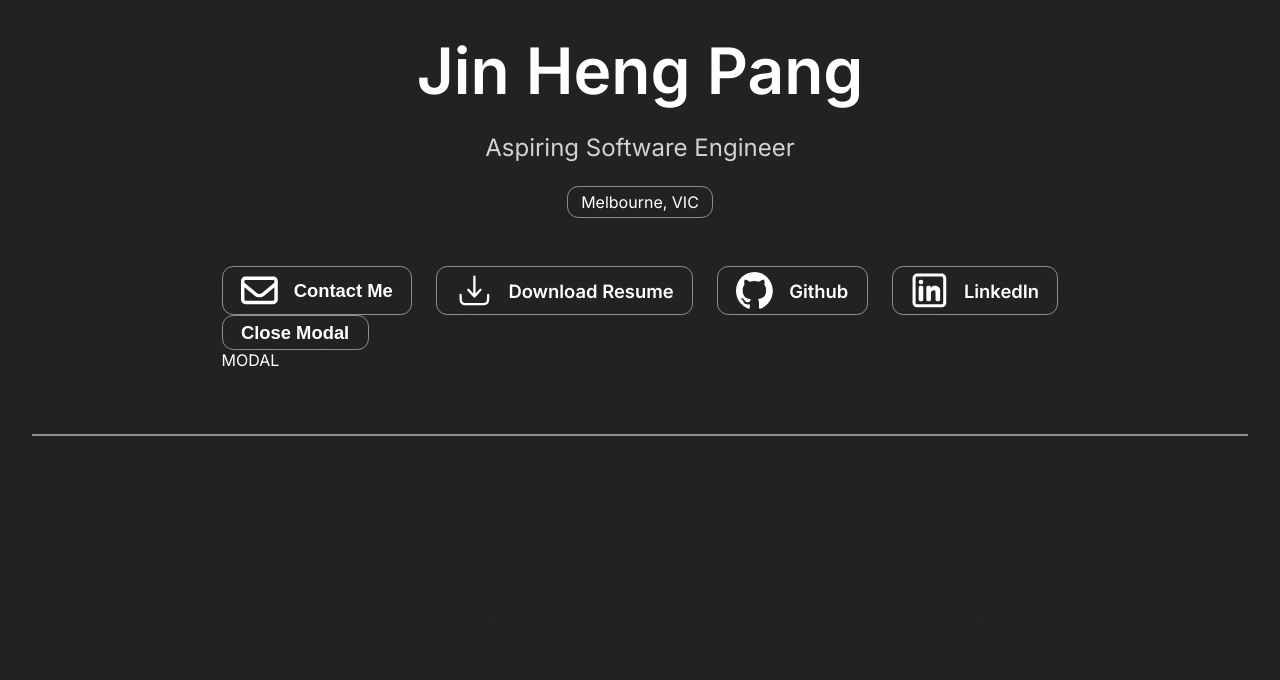
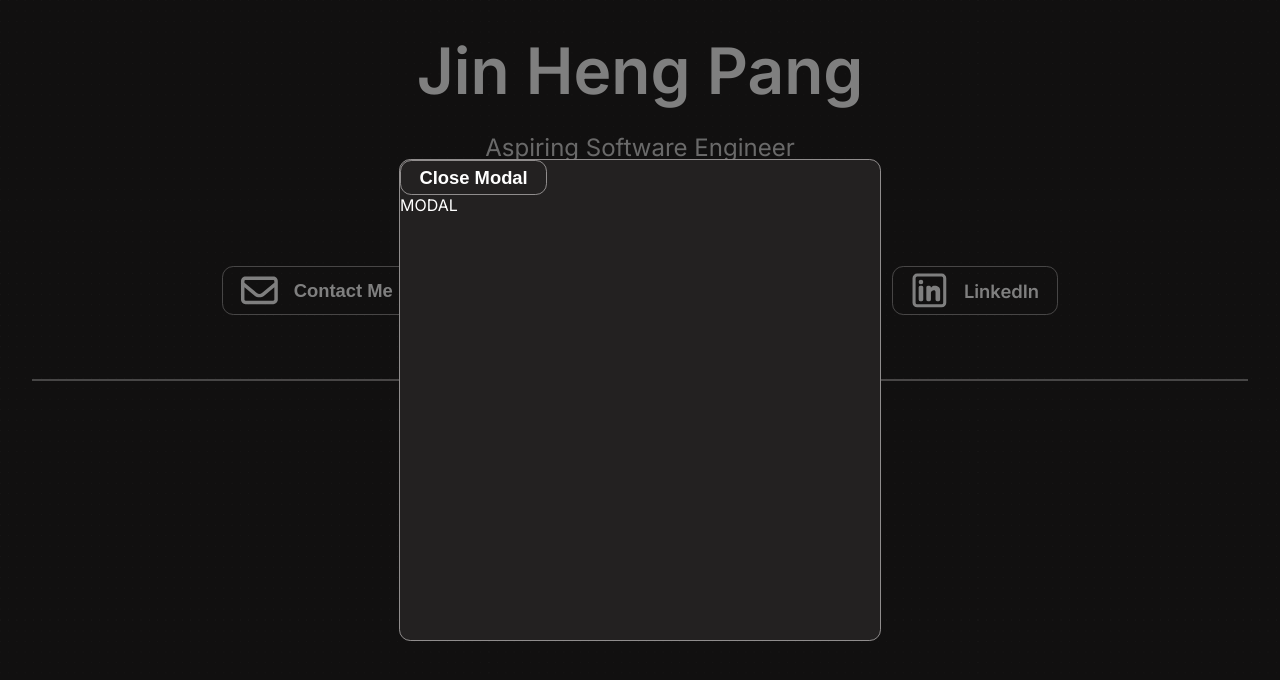
Before and after one commit to jinheng-pang/jin-portfolio, a React (Vite) app: page / in a window 1280 px wide. Both pictures are taken after a click on the button "Contact Me". Shown: the top 680 px of the page. Built offline with nearby package versions, Linux system fonts and the light colour scheme.

Commit message:
Basic styling for contact form - center contact form relative to viewport - dim rest of page behind contact form

```diff
--- a/src/components/ContactForm.tsx
+++ b/src/components/ContactForm.tsx
@@ -1,4 +1,4 @@
-import { useState } from "react";
+import "./contactForm.css"
 
 interface ContactFormProps {
   open: boolean;
@@ -10,9 +10,11 @@ const ContactForm = ( { open, children, onClose}: ContactFormProps ) => {
   if (!open) return null
 
   return (
-    <div>
-        <button onClick={onClose}>Close Modal</button>
-        {children}
+    <div className="overlay">
+        <div className="contactForm">
+            <button onClick={onClose}>Close Modal</button>
+            {children}
+        </div>
     </div>
   );
 };
--- /dev/null
+++ b/src/components/contactForm.css
@@ -0,0 +1,23 @@
+.overlay {
+  position: fixed; /* stays in place, even on scroll */
+  top: 0;
+  left: 0;
+  width: 100vw; /* cover full viewport width */
+  height: 100vh; /* cover full viewport height */
+  background: rgba(0, 0, 0, 0.5); /* semi-transparent black */
+}
+
+.contactForm {
+  /* viewport positioning */
+  height: 60vh;
+  width: 60vh;
+  position: fixed;
+  top: 50%;
+  left: 50%;
+  /* shifts element's center to the exact middle */
+  transform: translate(-50%, -50%);
+
+  border: var(--border);
+  border-radius: var(--border-radius);
+  background-color: var(--background-color);
+}
```
